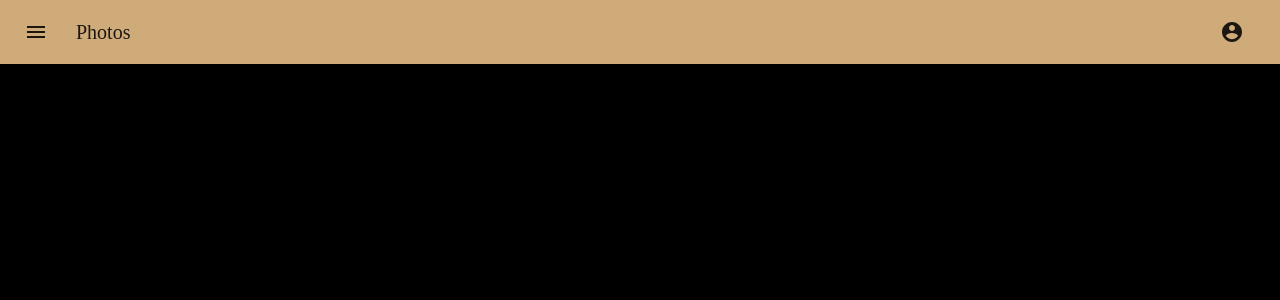
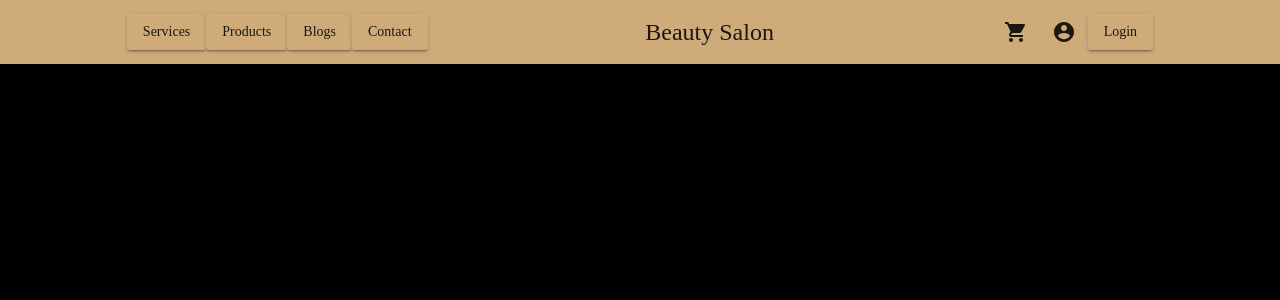
Before and after one commit to GSG-G9/beauty-salon, a React (Create React App) app in the folder client/: page / in a window 1280 px wide. Shown: the top 300 px of the page. Built offline with nearby package versions, Linux system fonts and the light colour scheme; a web font is replaced by a local one.

Commit message:
Create a header component using appBar MUI, and create 'but not finished' style.js fileFix #29

```diff
--- a/client/src/components/header/index.js
+++ b/client/src/components/header/index.js
@@ -5,48 +5,57 @@ import Typography from '@material-ui/core/Typography';
 import IconButton from '@material-ui/core/IconButton';
 import MenuIcon from '@material-ui/icons/Menu';
 import AccountCircle from '@material-ui/icons/AccountCircle';
+import ShoppingCartIcon from '@material-ui/icons/ShoppingCart';
 import MenuItem from '@material-ui/core/MenuItem';
 import Menu from '@material-ui/core/Menu';
+import Button from '@material-ui/core/Button';
+import useMediaQuery from '@material-ui/core/useMediaQuery';
+import { useTheme } from '@material-ui/core/styles';
+import { withRouter } from 'react-router-dom';
 
 import useStyles from './style';
 
-function Header() {
+const Header = (props) => {
+  // eslint-disable-next-line react/prop-types
+  const { history } = props;
   const classes = useStyles();
   const [anchorEl, setAnchorEl] = React.useState(null);
   const open = Boolean(anchorEl);
+  const theme = useTheme();
+  const isMobile = useMediaQuery(theme.breakpoints.down('xs'));
+  console.log(isMobile);
 
   const handleMenu = (event) => {
     setAnchorEl(event.currentTarget);
   };
 
-  const handleClose = () => {
+  const handleMenuClick = (pageURL) => {
+    // eslint-disable-next-line react/prop-types
+    history.push(pageURL);
     setAnchorEl(null);
+  };
+
+  const handleButtonClick = (pageURL) => {
+    // eslint-disable-next-line react/prop-types
+    history.push(pageURL);
   };
 
   return (
     <div className={classes.root}>
       <AppBar position="static">
         <Toolbar>
+          <div className={classes.header}>
+            <div className={classes.headerLeftSide}>
+              {isMobile ? (
+                <>
                   <IconButton
                     edge="start"
                     className={classes.menuButton}
                     color="inherit"
                     aria-label="menu"
+                    onClick={handleMenu}
                   >
                     <MenuIcon />
-          </IconButton>
-          <Typography variant="h6" className={classes.title}>
-            Photos
-          </Typography>
-          <div>
-            <IconButton
-              aria-label="account of current user"
-              aria-controls="menu-appbar"
-              aria-haspopup="true"
-              onClick={handleMenu}
-              color="inherit"
-            >
-              <AccountCircle />
                   </IconButton>
                   <Menu
                     id="menu-appbar"
@@ -61,16 +70,86 @@ function Header() {
                       horizontal: 'right',
                     }}
                     open={open}
-              onClose={handleClose}
+                    onClose={() => setAnchorEl(null)}
                   >
-              <MenuItem onClick={handleClose}>Profile</MenuItem>
-              <MenuItem onClick={handleClose}>My account</MenuItem>
+                    <MenuItem onClick={() => handleMenuClick('/services')}>
+                      Services
+                    </MenuItem>
+                    <MenuItem onClick={() => handleMenuClick('/products')}>
+                      Products
+                    </MenuItem>
+                    <MenuItem onClick={() => handleMenuClick('/blogs')}>
+                      Blogs
+                    </MenuItem>
+                    <MenuItem onClick={() => handleMenuClick('/contact')}>
+                      Contact
+                    </MenuItem>
                   </Menu>
+                </>
+              ) : (
+                <div>
+                  <Button
+                    variant="contained"
+                    onClick={() => handleButtonClick('/services')}
+                  >
+                    Services
+                  </Button>
+                  <Button
+                    variant="contained"
+                    onClick={() => handleButtonClick('/products')}
+                  >
+                    Products
+                  </Button>
+                  <Button
+                    variant="contained"
+                    onClick={() => handleButtonClick('/blogs')}
+                  >
+                    Blogs
+                  </Button>
+                  <Button
+                    variant="contained"
+                    onClick={() => handleButtonClick('/contact')}
+                  >
+                    Contact
+                  </Button>
+                </div>
+              )}
+            </div>
+            <IconButton
+              aria-label="account of current user"
+              aria-controls="menu-appbar"
+              aria-haspopup="true"
+              color="inherit"
+            >
+              <Typography variant="h5" className={classes.title}>
+                Beauty Salon
+              </Typography>
+            </IconButton>
+
+            <div className={classes.headerRightSide}>
+              <IconButton
+                aria-label="account of current user"
+                aria-controls="menu-appbar"
+                aria-haspopup="true"
+                color="inherit"
+              >
+                <ShoppingCartIcon />
+              </IconButton>
+              <IconButton
+                aria-label="account of current user"
+                aria-controls="menu-appbar"
+                aria-haspopup="true"
+                color="inherit"
+              >
+                <AccountCircle />
+              </IconButton>
+              <Button variant="contained">Login</Button>
+            </div>
           </div>
         </Toolbar>
       </AppBar>
     </div>
   );
-}
+};
 
-export default Header;
+export default withRouter(Header);
--- a/client/src/components/header/style.js
+++ b/client/src/components/header/style.js
@@ -7,9 +7,21 @@ const useStyles = makeStyles((theme) => ({
   menuButton: {
     marginRight: theme.spacing(2),
   },
+  header: {
+    flexGrow: 1,
+    display: 'flex',
+    flexDirection: 'row',
+    justifyContent: 'space-around',
+    alignItems: 'center',
+  },
   title: {
-    flexGrow: 1,
+    // flexGrow: 1,
   },
+  headerLeftSide: {
+    // display: 'flex',
+    justifyContent: 'space-between',
+  },
+  headerRightSide: {},
 }));
 
 export default useStyles;
```
Also changed, not shown: 1 other file (tests, documents, lock files or other folders). Lines whose indentation alone changed are shown as unchanged.
